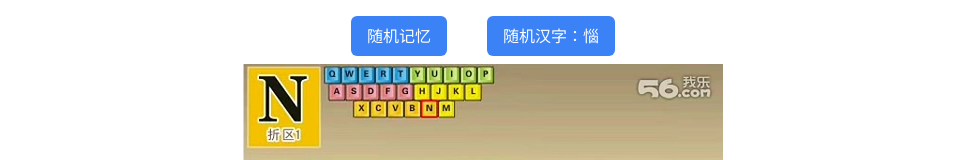
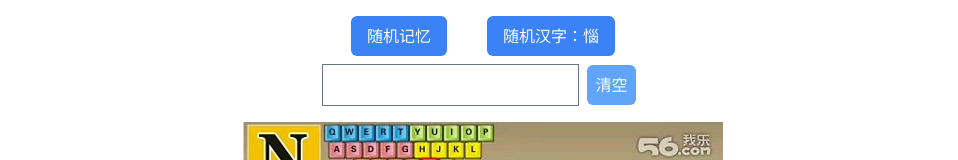
Before and after one commit to pengchihui1/wubi-5, a Next.js app: page / in a window 1280 px wide. Shown: the top 160 px of the page, without its empty margins (157-1115 px from the left). Built offline with nearby package versions, Linux system fonts and the light colour scheme.

Commit message:
输入事件

```diff
--- a/pages/index.tsx
+++ b/pages/index.tsx
@@ -28,6 +28,7 @@ export default function Home() {
   const [showModal, setShowModal] = useState(false)
   const [modalImage, setModalImage] = useState('')
   const [word, setWord] = useState('')
+  const [input, setInput] = useState('')
 
   function handleClick() {
     setImage(getRandomImage(content))
@@ -60,11 +61,17 @@ export default function Home() {
             随机记忆
         </button>
         <button
-          className="mt-4 px-4 py-2 bg-blue-500 text-white rounded-md"
+          className="mt-4 px-4 py-2 bg-blue-500 text-white rounded-md "
           onClick={() => {setWord(getRandWord(kanji))}}
         >
             随机汉字：{word || ''}
         </button>
+      </div>
+      <div className="my-2">
+        <input type="text" placeholder="" value={input} onChange={(e) => { setInput(e.target.value)}} />
+        <button
+          className="bg-blue-400  mx-2 rounded-md p-2 text-white"
+          onClick={() => {setInput('')}}>清空</button>
       </div>
       <div className="flex flex-wrap justify-center my-2">
         <div className="w-[480px] h-[360px]">
```
